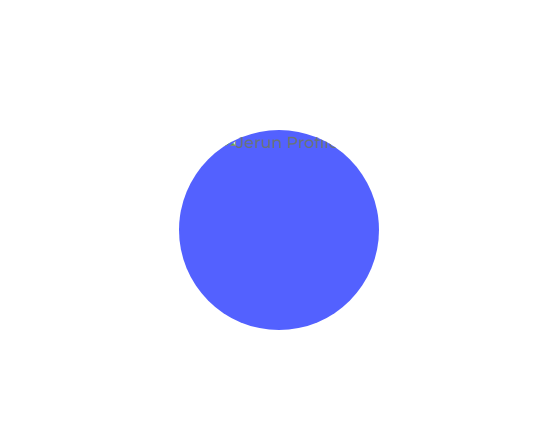
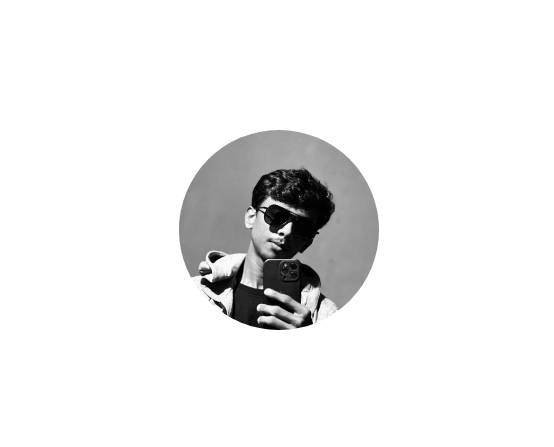
Before and after one commit to jerun276/jerunkingston, a plain HTML site: page index.html in a window 1280 px wide. Shown: the part 800-1247 px from the top of the page, 97-651 px from the left. Drawn offline with nearby package versions, Linux system fonts and the light colour scheme; the site is published under a folder, as on GitHub Pages, so addresses that start at the root find nothing.

Commit message:
Developer

```diff
--- a/index.html
+++ b/index.html
@@ -56,7 +56,7 @@
 
                 <div class="about__container bd-grid">
                     <div class="about__img">
-                        <img src="/assets/img/jerundp1.jpg" alt="Jerun Profile">
+                        <img src="assets/img/jerundp1.jpg" alt="Jerun Profile">
                     </div>
 
                     <div>
```
